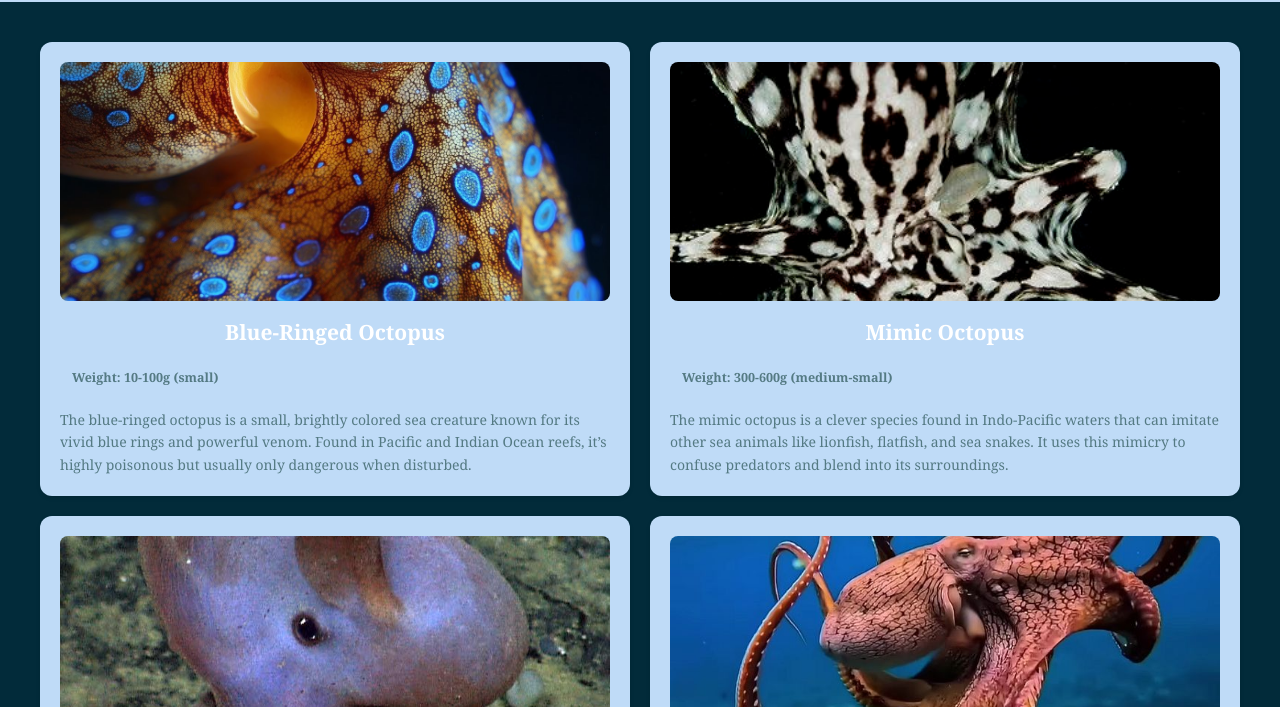
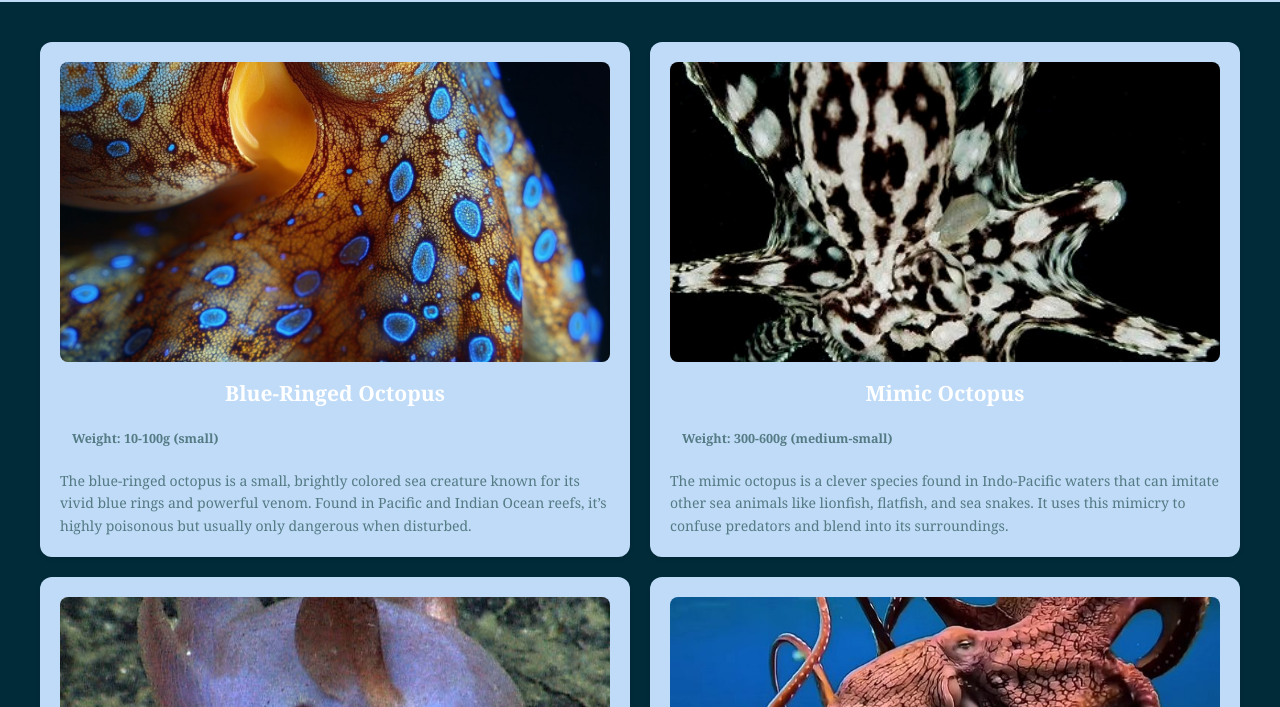
Before and after one commit to TreJpg/EX-14, a plain HTML site: page index.html in a window 1280 px wide. Shown: the part 93-800 px from the top of the page. Drawn offline with Linux system fonts and the light colour scheme; a web font is replaced by a local one.

Commit message:
enlarged photos

```diff
--- a/style.css
+++ b/style.css
@@ -97,7 +97,7 @@ main {
 
 .octopus-image {
   width: 100%;
-  height: 239px;
+  height: 300px;
   object-fit: cover;
   border-radius: 8px;
   margin-bottom: 17px;
```
